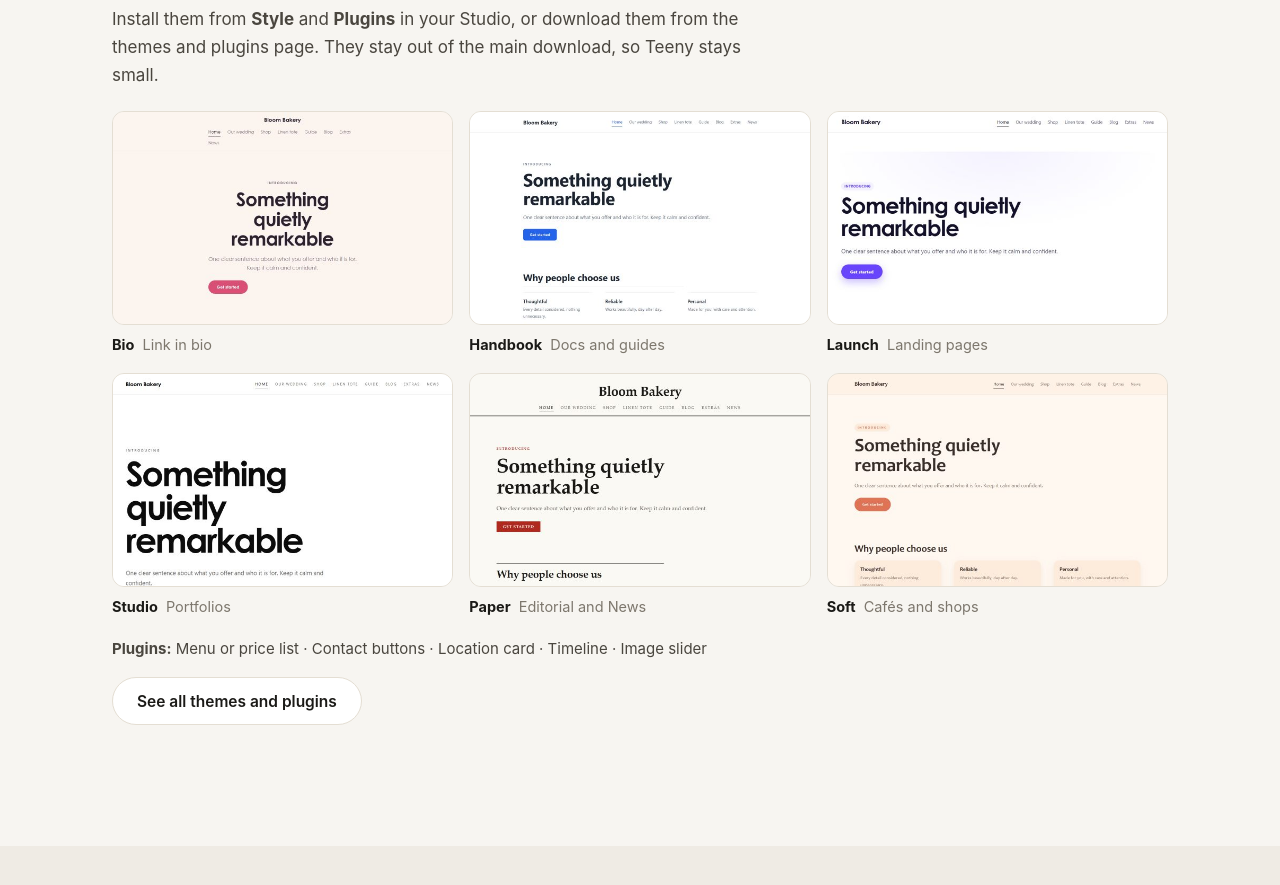
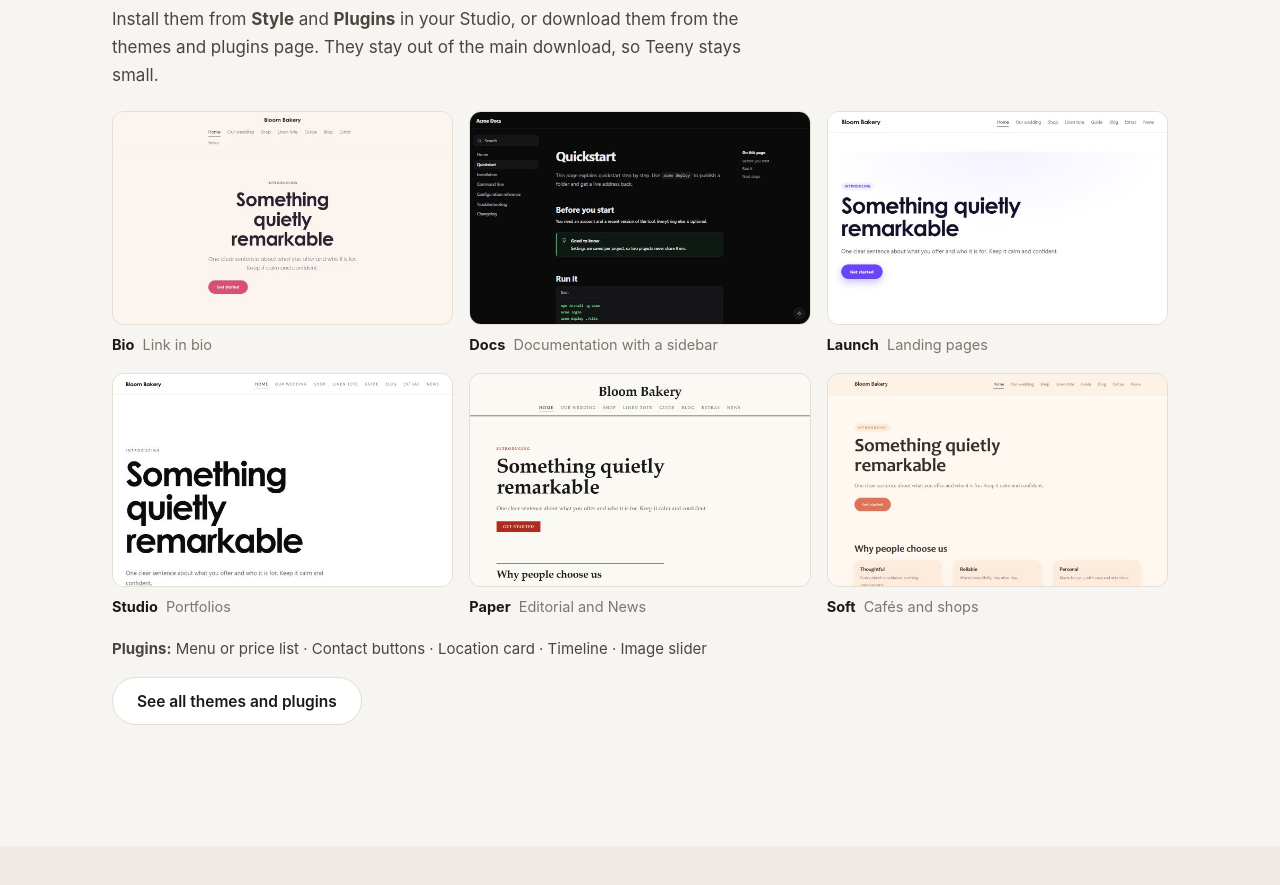
Before and after one commit to teenycms/teenycms.github.io, a plain HTML site: page index.html in a window 1280 px wide. Shown: the part 5213-6098 px from the top of the page. Drawn offline with Linux system fonts and the light colour scheme.

Commit message:
Show the Docs theme

```diff
--- a/index.html
+++ b/index.html
@@ -136,7 +136,7 @@
       <p class="more__lead">Install them from <strong>Style</strong> and <strong>Plugins</strong> in your Studio, or download them from the themes and plugins page. They stay out of the main download, so Teeny stays small.</p>
       <ul class="more-themes">
           <li class="more-theme"><img src="assets/themes/bio.jpg" width="640" height="400" loading="lazy" alt="The Bio theme: Link in bio"><span><strong>Bio</strong> Link in bio</span></li>
-          <li class="more-theme"><img src="assets/themes/handbook.jpg" width="640" height="400" loading="lazy" alt="The Handbook theme: Docs and guides"><span><strong>Handbook</strong> Docs and guides</span></li>
+          <li class="more-theme"><img src="assets/themes/docs.jpg" width="640" height="400" loading="lazy" alt="The Docs theme: Documentation with a sidebar"><span><strong>Docs</strong> Documentation with a sidebar</span></li>
           <li class="more-theme"><img src="assets/themes/launch.jpg" width="640" height="400" loading="lazy" alt="The Launch theme: Landing pages"><span><strong>Launch</strong> Landing pages</span></li>
           <li class="more-theme"><img src="assets/themes/studio.jpg" width="640" height="400" loading="lazy" alt="The Studio theme: Portfolios"><span><strong>Studio</strong> Portfolios</span></li>
           <li class="more-theme"><img src="assets/themes/paper.jpg" width="640" height="400" loading="lazy" alt="The Paper theme: Editorial and News"><span><strong>Paper</strong> Editorial and News</span></li>
```
Also changed, not shown: assets/themes/docs.jpg (added), assets/themes/handbook.jpg (deleted).
